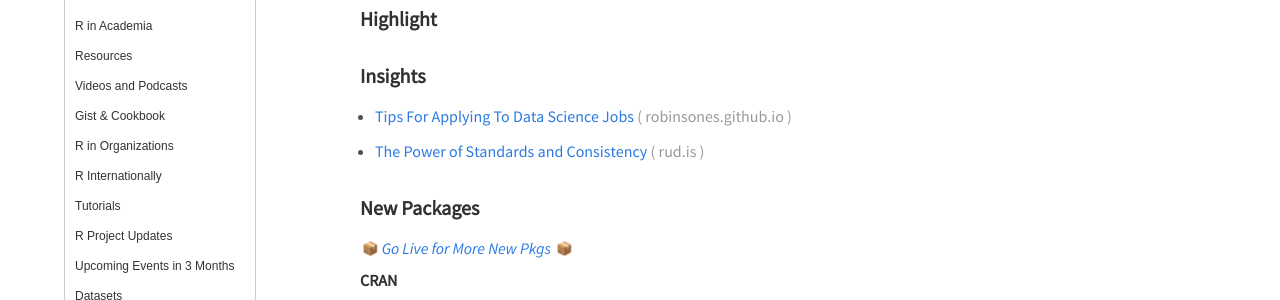
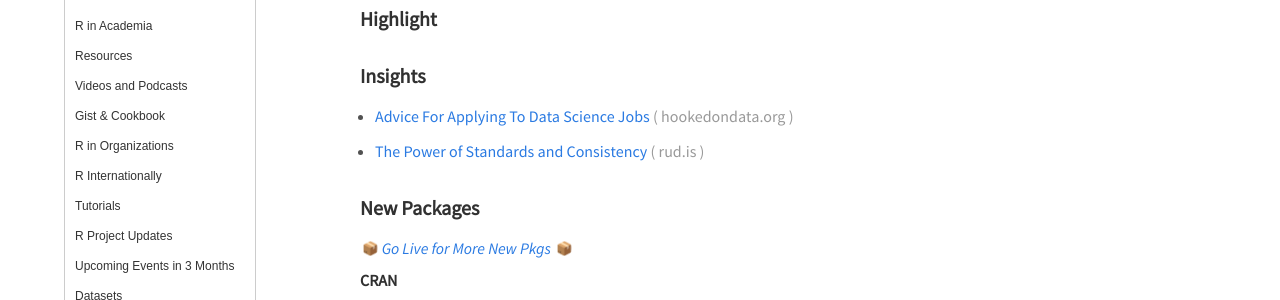
Before and after one commit to rweekly/rweekly.org, a Jekyll site: the page built from draft.md, in a window 1280 px wide and 1400 px high. Shown: the part 190-490 px from the top of the window. Built offline with Jekyll 4.4.1, drawn with Linux system fonts in a browser that asks for light colours; emoji names are drawn with the system emoji font; comment, search, counter and statistics services are not loaded; some of the changed text lies outside the part shown.

Commit message:
remove dup

```diff
--- a/draft.md
+++ b/draft.md
@@ -14,7 +14,7 @@ Release Date: 2018-6-4
 ### Insights
 
 
-+ [Tips For Applying To Data Science Jobs](https://robinsones.github.io/Tips-for-Applying-to-Data-Science-Jobs/)
++ [Advice For Applying To Data Science Jobs](http://hookedondata.org/Advice-for-Applying-to-Data-Science-Jobs/)
 
 
 + [The Power of Standards and Consistency](https://rud.is/b/2018/05/26/the-power-of-standards-and-consistency/)
```
Also changed, not shown: other parts of draft.md (+0 -6 lines).
